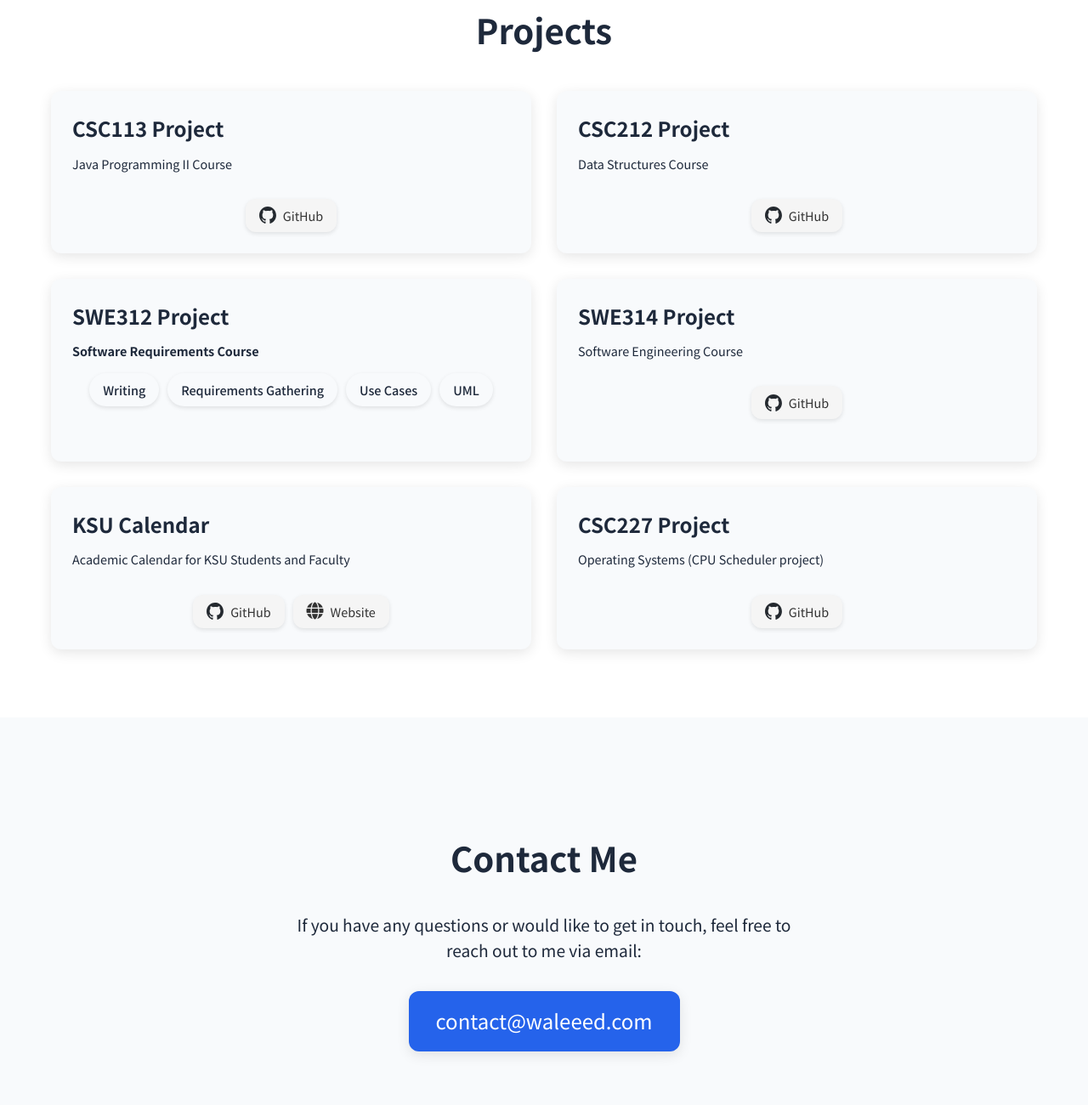
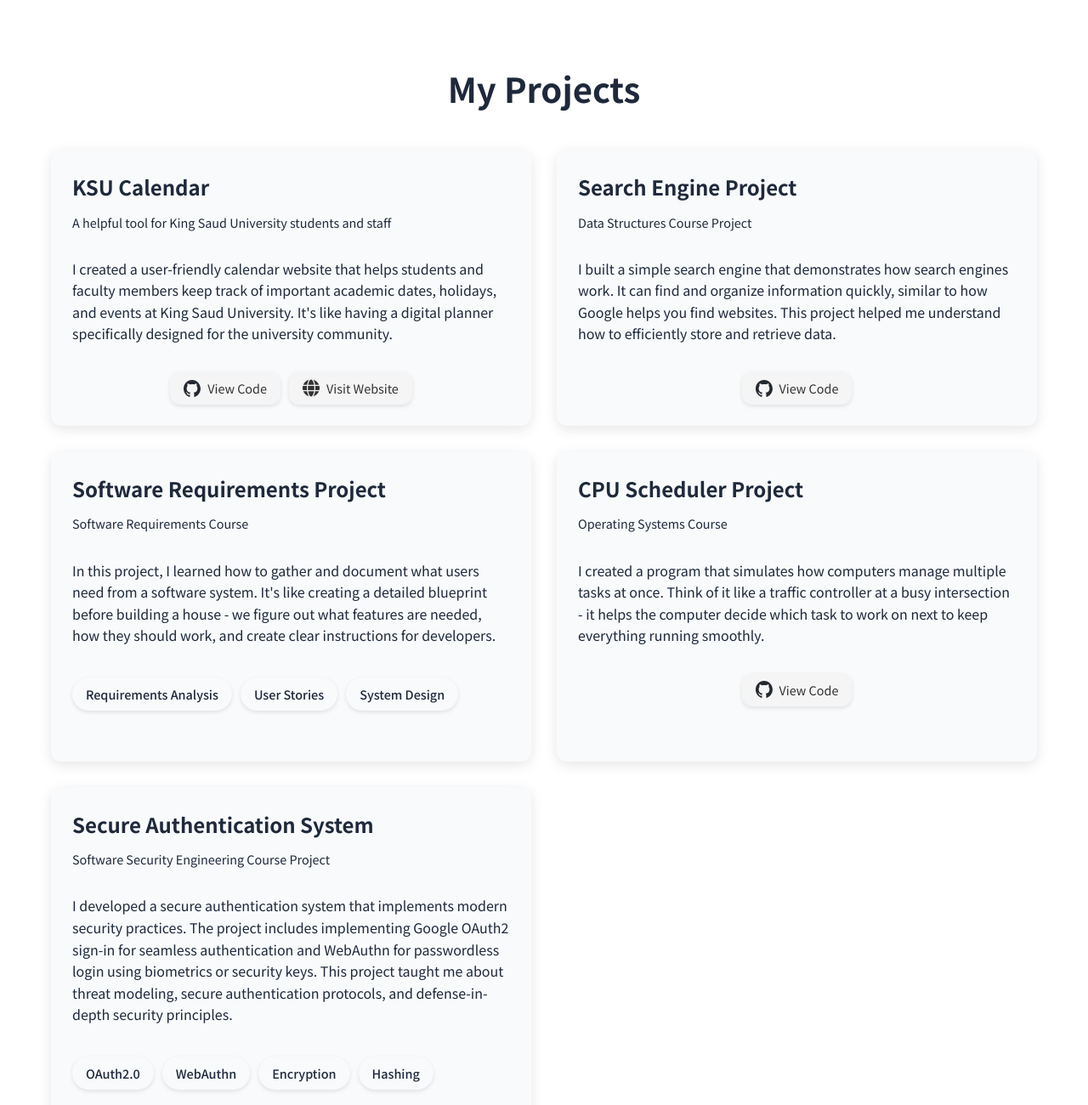
Before and after one commit to waleeedkhalid/waleeed.com, a plain HTML site: page index.html in a window 1280 px wide. Shown: the part 1171-2471 px from the top of the page at 85% size. Drawn offline with Linux system fonts and the light colour scheme.

Commit message:
feat: Revise project details and update personal description in index.html
- Update skill badges to reflect new areas of expertise
- Revise personal description to emphasize passion for software development and technology
- Rename project section header to "My Projects"
- Replace outdated project descriptions with new projects, including KSU Calendar and Search Engine Project
- Enhance project details with descriptions and links for better clarity and engagement

```diff
--- a/index.html
+++ b/index.html
@@ -49,9 +49,8 @@
                             <span class="badge">Web Development</span>
                         </div>
                         <div class="langs">
-                            <span class="badge">Problem Solving</span>
-                            <span class="badge">Communication</span>
-                            <span class="badge">English</span>
+                            <span class="badge">Data Structures</span>
+                            <span class="badge">Mobile Development</span>
                         </div>
                         <div class="social-links">
                             <a href="https://github.com/waleeedkhalid" target="_blank" class="btn" rel="noopener noreferrer">
@@ -70,76 +69,79 @@
             <div class="container">
                 <h2>About Me</h2>
                 <p>
-                    I am a Software Engineering student at King Saud University. I have a passion for problem solving and software development. I am always looking for new opportunities to learn and grow as a developer.
+                    I am a Software Engineering student at King Saud University. I am passionate about software development and have a keen interest in web and mobile applications. I am always looking for new opportunities to learn and grow in the field of technology. I enjoy working on projects that challenge me and allow me to apply my skills in real-world scenarios. My goal is to become a proficient software engineer and contribute to <strong>innovative solutions</strong> that make a <em>difference</em>.
                 </p>
             </div>
         </section>
 
         <section id="projects" class="projects">
             <div class="container">
-                <h2>Projects</h2>
+                <h2>My Projects</h2>
                 <div class="project-grid">
                     <div class="project-card">
-                        <h3>CSC113 Project</h3>
-                        <span>Java Programming II Course</span>
-                        <div class="project-links">
-                            <a href="https://github.com/waleeedkhalid/CSC113/tree/project" target="_blank" class="btn" rel="noopener noreferrer">
-                                <img src="img/github.svg" alt="GitHub Icon" loading="lazy"> GitHub
-                            </a>
-                        </div>
-                    </div>
-                    <div class="project-card">
-                        <h3>CSC212 Project</h3>
-                        <span>Data Structures Course</span>
-                        <div class="project-links">
-                            <a href="https://github.com/waleeedkhalid/CSC212-SearchEngine-Project" target="_blank" class="btn" rel="noopener noreferrer">
-                                <img src="img/github.svg" alt="GitHub Icon" loading="lazy"> GitHub
-                            </a>
-                        </div>
-                    </div>
-                    <div class="project-card">
-                        <div class="project-title">
-                            <h3>SWE312 Project</h3>
-                            <span><strong>Software Requirements Course</strong></span>
-                            <div class="langs">
-                                <span class="badge">Writing</span>
-                                <span class="badge">Requirements Gathering</span>
-                                <span class="badge">Use Cases</span>
-                                <span class="badge">UML</span>
-                            </div>
-                        </div>
-                    </div>
-                    <div class="project-card">
-                        <h3>SWE314 Project</h3>
-                        <span>Software Engineering Course</span>
-                        <div class="project-links">
-                            <a href="https://github.com/waleeedkhalid/SWE314_Assignments" target="_blank" class="btn" rel="noopener noreferrer">
-                                <img src="img/github.svg" alt="GitHub Icon" loading="lazy"> GitHub
-                            </a>
-                        </div>
-                    </div>
-                    <div class="project-card">
                         <h3>KSU Calendar</h3>
-                        <span>Academic Calendar for KSU Students and Faculty</span>
+                        <span>A helpful tool for King Saud University students and staff</span>
+                        <p>I created a user-friendly calendar website that helps students and faculty members keep track of important academic dates, holidays, and events at King Saud University. It's like having a digital planner specifically designed for the university community.</p>
                         <div class="project-links">
                             <a href="https://github.com/waleeedkhalid/calendar" target="_blank" class="btn" rel="noopener noreferrer">
-                                <img src="img/github.svg" alt="GitHub Icon" loading="lazy"> GitHub
+                                <img src="img/github.svg" alt="GitHub Icon" loading="lazy"> View Code
                             </a>
                             <a href="https://calendar.waleeed.com" target="_blank" class="btn" rel="noopener noreferrer">
-                                <i class="fas fa-globe"></i> Website
+                                <i class="fas fa-globe"></i> Visit Website
                             </a>
                         </div>
                     </div>
 
                     <div class="project-card">
-                        <h3>CSC227 Project</h3>
-                        <span>Operating Systems (CPU Scheduler project)</span>
+                        <h3>Search Engine Project</h3>
+                        <span>Data Structures Course Project</span>
+                        <p>I built a simple search engine that demonstrates how search engines work. It can find and organize information quickly, similar to how Google helps you find websites. This project helped me understand how to efficiently store and retrieve data.</p>
                         <div class="project-links">
-                            <a href="https://github.com/waleeedkhalid/CSC227-Project" target="_blank" class="btn" rel="noopener noreferrer">
-                                <img src="img/github.svg" alt="GitHub Icon" loading="lazy"> GitHub
+                            <a href="https://github.com/waleeedkhalid/CSC212-SearchEngine-Project" target="_blank" class="btn" rel="noopener noreferrer">
+                                <img src="img/github.svg" alt="GitHub Icon" loading="lazy"> View Code
                             </a>
                         </div>
                     </div>
+
+                    <div class="project-card">
+                        <h3>Software Requirements Project</h3>
+                        <span>Software Requirements Course</span>
+                        <p>In this project, I learned how to gather and document what users need from a software system. It's like creating a detailed blueprint before building a house - we figure out what features are needed, how they should work, and create clear instructions for developers.</p>
+                        <div class="langs">
+                            <span class="badge">Requirements Analysis</span>
+                            <span class="badge">User Stories</span>
+                            <span class="badge">System Design</span>
+                        </div>
+                    </div>
+
+                    <div class="project-card">
+                        <h3>CPU Scheduler Project</h3>
+                        <span>Operating Systems Course</span>
+                        <p>I created a program that simulates how computers manage multiple tasks at once. Think of it like a traffic controller at a busy intersection - it helps the computer decide which task to work on next to keep everything running smoothly.</p>
+                        <div class="project-links">
+                            <a href="https://github.com/waleeedkhalid/CSC227-Project" target="_blank" class="btn" rel="noopener noreferrer">
+                                <img src="img/github.svg" alt="GitHub Icon" loading="lazy"> View Code
+                            </a>
+                        </div>
+                    </div>
+
+                    <div class="project-card">
+                        <h3>Secure Authentication System</h3>
+                        <span>Software Security Engineering Course Project</span>
+                        <p>I developed a secure authentication system that implements modern security practices. The project includes implementing Google OAuth2 sign-in for seamless authentication and WebAuthn for passwordless login using biometrics or security keys. This project taught me about threat modeling, secure authentication protocols, and defense-in-depth security principles.</p>
+                        <div class="langs">
+                            <span class="badge" data-type="auth">OAuth2.0</span>
+                            <span class="badge" data-type="auth">WebAuthn</span>
+                            <span class="badge" data-type="security">Encryption</span>
+                            <span class="badge" data-type="security">Hashing</span>
+                        </div>
+                        <div class="project-links">
+                            <a href="https://github.com/waleeedkhalid/SWE314_Assignments" target="_blank" class="btn" rel="noopener noreferrer">
+                                <img src="img/github.svg" alt="GitHub Icon" loading="lazy"> View Code
+                            </a>
+                        </div>
+                    </div>
+
                 </div>
             </div>
         </section>
```
